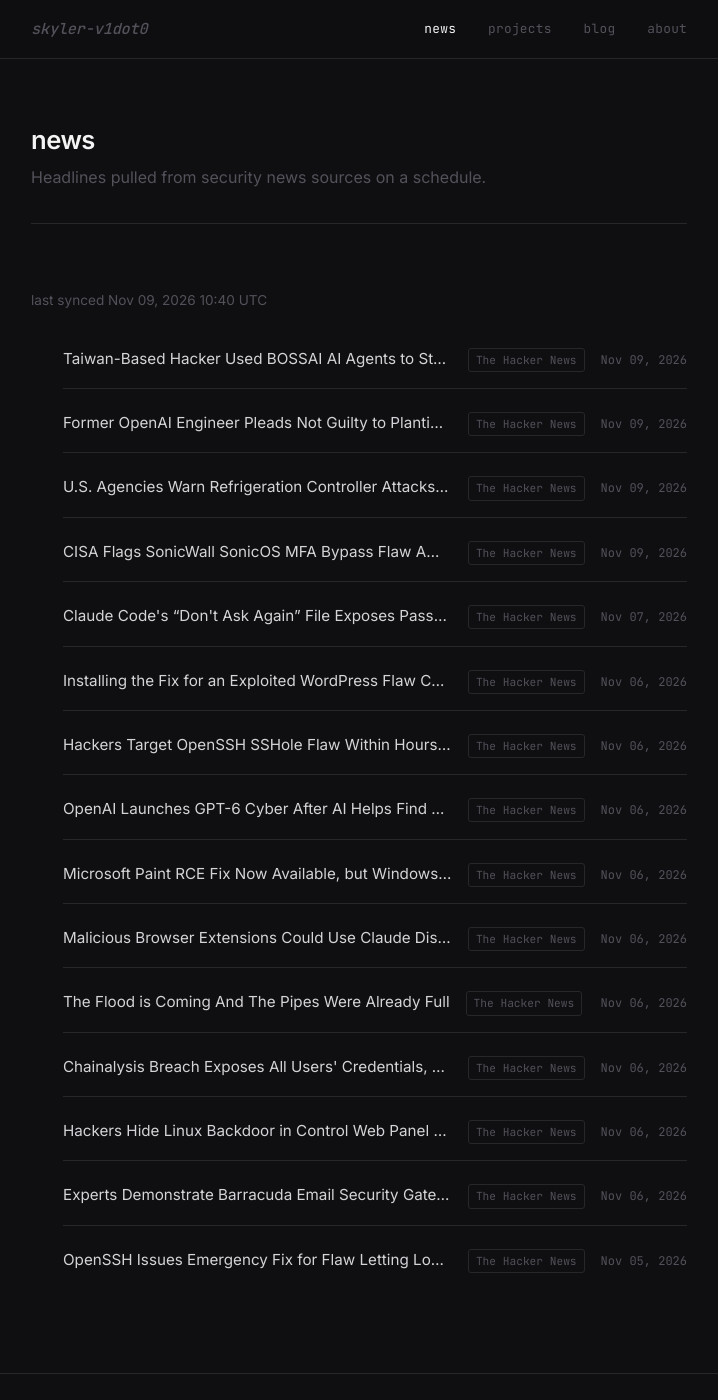
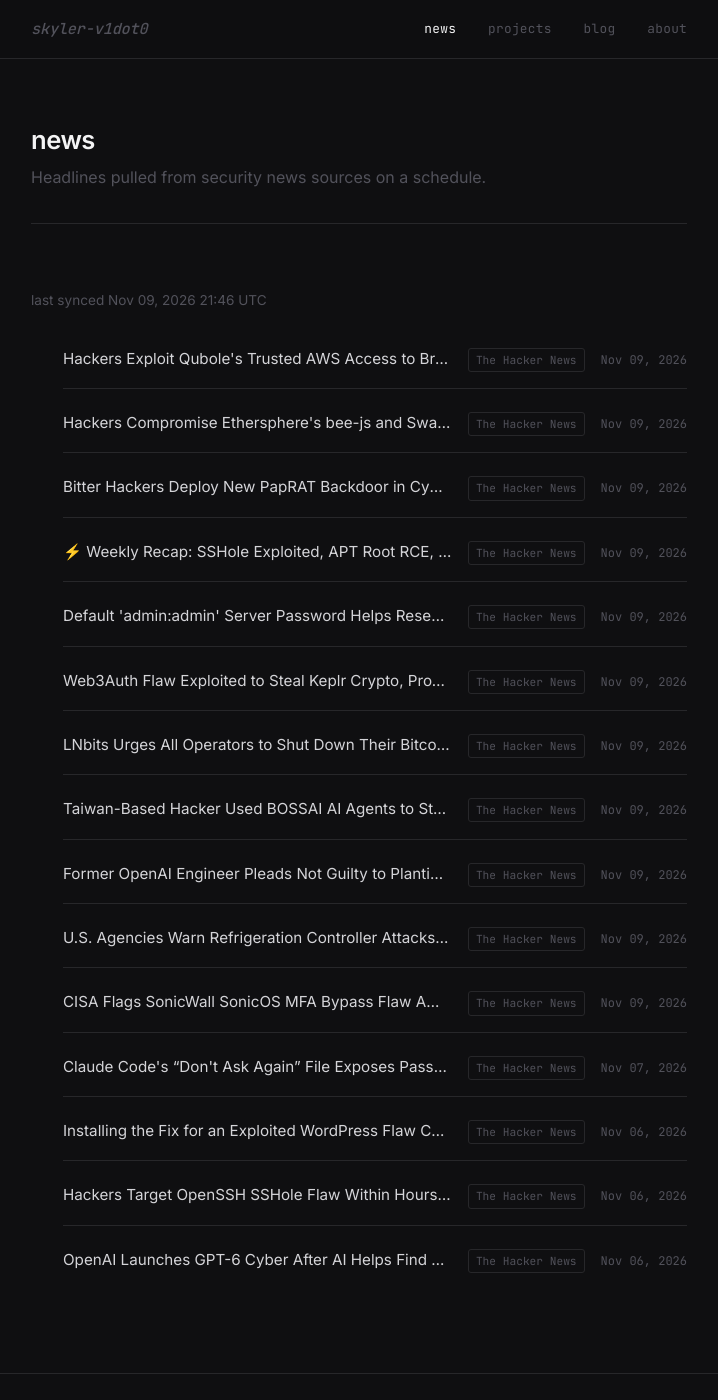
Before and after one commit to skyler-v1dot0/personal-site, a Jekyll site: the page built from news.html, in a window 1280 px wide and 1400 px high. Shown: the whole window, without its empty margins (281-999 px from the left). Built offline with Jekyll 4.4.1, drawn with Linux system fonts in a browser that asks for light colours.

Commit message:
chore: sync news feed [skip ci]

```diff
--- a/_data/news.yml
+++ b/_data/news.yml
@@ -1,6 +1,41 @@
 ---
-updated_at: '2026-11-09T10:40:41Z'
+updated_at: '2026-11-09T21:46:56Z'
 items:
+- title: Hackers Exploit Qubole's Trusted AWS Access to Breach Customer Accounts and
+    Steal Data
+  url: https://thehackernews.com/2026/11/hackers-exploit-quboles-trusted-aws.html
+  source: The Hacker News
+  published: '2026-11-09T17:51:21Z'
+- title: Hackers Compromise Ethersphere's bee-js and Swarm Desktop to Deliver Wallet-Stealing
+    Malware
+  url: https://thehackernews.com/2026/11/hackers-compromise-etherspheres-bee-js.html
+  source: The Hacker News
+  published: '2026-11-09T17:36:28Z'
+- title: Bitter Hackers Deploy New PapRAT Backdoor in Cyberespionage Campaign Targeting
+    South Asia
+  url: https://thehackernews.com/2026/11/bitter-hackers-deploy-new-paprat.html
+  source: The Hacker News
+  published: '2026-11-09T14:31:29Z'
+- title: "⚡ Weekly Recap: SSHole Exploited, APT Root RCE, Robot Takeovers, 15K Hacked
+    Sites, and More"
+  url: https://thehackernews.com/2026/11/weekly-recap-sshole-exploited-apt-root.html
+  source: The Hacker News
+  published: '2026-11-09T13:28:25Z'
+- title: Default 'admin:admin' Server Password Helps Researchers Hack Two Automakers,
+    Unlock and Start Cars
+  url: https://thehackernews.com/2026/11/default-adminadmin-server-password.html
+  source: The Hacker News
+  published: '2026-11-09T11:27:53Z'
+- title: Web3Auth Flaw Exploited to Steal Keplr Crypto, Provider Empties Other Wallets
+    for Safety
+  url: https://thehackernews.com/2026/11/web3auth-flaw-exploited-to-steal-keplr.html
+  source: The Hacker News
+  published: '2026-11-09T10:56:25Z'
+- title: LNbits Urges All Operators to Shut Down Their Bitcoin Lightning Wallet Servers
+    Amid Attacks
+  url: https://thehackernews.com/2026/11/lnbits-urges-all-operators-to-shut-down.html
+  source: The Hacker News
+  published: '2026-11-09T10:01:21Z'
 - title: Taiwan-Based Hacker Used BOSSAI AI Agents to Steal Taipei Emergency Dispatch
     Records
   url: https://thehackernews.com/2026/11/taiwan-based-hacker-used-bossai-ai.html
@@ -40,36 +75,3 @@ items:
   url: https://thehackernews.com/2026/11/openai-launches-gpt-6-cyber-after-ai.html
   source: The Hacker News
   published: '2026-11-06T14:58:32Z'
-- title: Microsoft Paint RCE Fix Now Available, but Windows Update Won't Deliver It
-  url: https://thehackernews.com/2026/11/microsoft-paint-rce-fix-now-available.html
-  source: The Hacker News
-  published: '2026-11-06T12:06:43Z'
-- title: Malicious Browser Extensions Could Use Claude Dispatch to Run Code on Users'
-    Computers
-  url: https://thehackernews.com/2026/11/malicious-browser-extensions-could-use.html
-  source: The Hacker News
-  published: '2026-11-06T12:06:35Z'
-- title: The Flood is Coming And The Pipes Were Already Full
-  url: https://thehackernews.com/2026/11/the-flood-is-coming-and-pipes-were.html
-  source: The Hacker News
-  published: '2026-11-06T11:30:00Z'
-- title: Chainalysis Breach Exposes All Users' Credentials, Forces Shutdown of Key
-    Services
-  url: https://thehackernews.com/2026/11/chainalysis-breach-exposes-all-users.html
-  source: The Hacker News
-  published: '2026-11-06T08:04:49Z'
-- title: Hackers Hide Linux Backdoor in Control Web Panel Server to Execute Commands
-    Without Logs
-  url: https://thehackernews.com/2026/11/hackers-hide-linux-backdoor-in-control.html
-  source: The Hacker News
-  published: '2026-11-06T05:58:54Z'
-- title: Experts Demonstrate Barracuda Email Security Gateway Chain Enabling Root
-    Access Without Login
-  url: https://thehackernews.com/2026/11/experts-demonstrate-barracuda-email.html
-  source: The Hacker News
-  published: '2026-11-06T05:39:10Z'
-- title: OpenSSH Issues Emergency Fix for Flaw Letting Long Passwords Bypass SSH Auth
-    on Alpine Linux
-  url: https://thehackernews.com/2026/11/openssh-issues-emergency-fix-for-flaw.html
-  source: The Hacker News
-  published: '2026-11-05T16:42:46Z'
```
